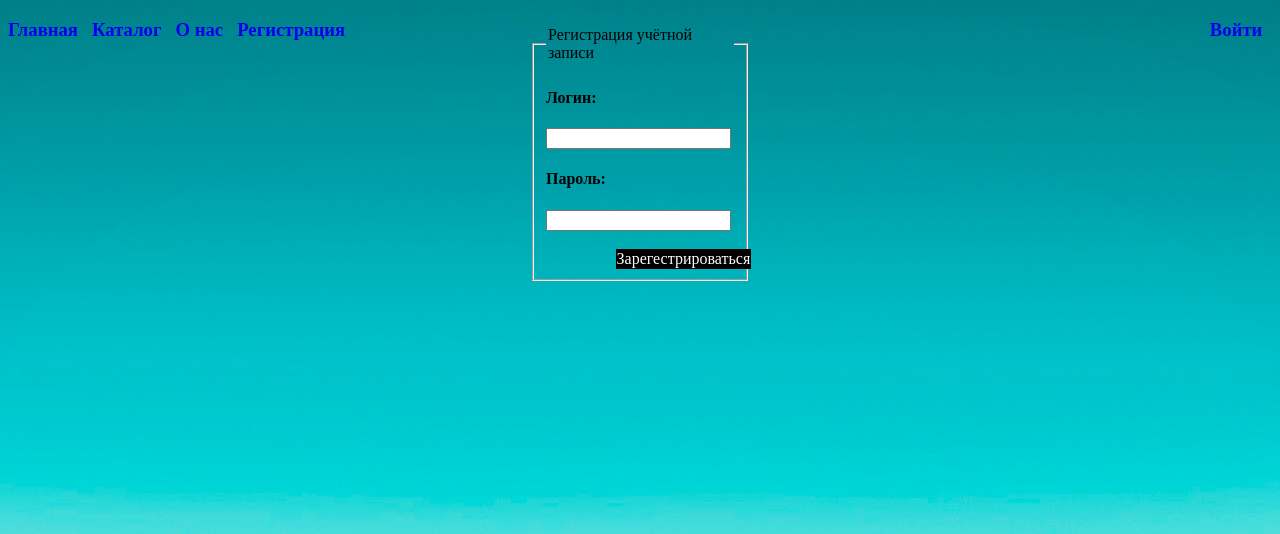
After one commit to razvedcheek/1st, a Flask app: page /regpage.html in a window 1280 px wide. The commit adds this page. Shown: the top 534 px of the page. Run offline with Flask 2, Linux system fonts and the light colour scheme.

Commit message:
add regpage

```diff
--- a/app/app.py
+++ b/app/app.py
@@ -1,7 +1,9 @@
 from flask import Flask
 from flask import render_template
 
+
 app = Flask(__name__)
+
 
 @app.errorhandler(404)
 def page_not_found(_):
@@ -16,6 +18,11 @@ def mainpage():
 @app.route('/mainpage.html')
 def mainpage1():
     return render_template('mainpage.html')
+
+
+@app.route('/regpage.html')
+def regpage():
+    return render_template('regpage.html')
 
 
 @app.route('/catalogpage.html')
--- a/app/templates/base.html
+++ b/app/templates/base.html
@@ -9,7 +9,8 @@
 <h3>
         <a href="/mainpage.html">Главная</a>&ensp;
         <a href="/catalogpage.html">Каталог</a>&ensp;
-         <a href="/infopage.html">О нас</a>
+         <a href="/infopage.html">О нас</a>&ensp;
+        <a href="/regpage.html">Регистрация</a>
         <a href="/loginpage.html" class="login_bt">Войти</a>
 
 </h3>
--- /dev/null
+++ b/app/templates/regpage.html
@@ -0,0 +1,19 @@
+{% extends "base.html" %}
+{% block content %}
+
+<body class="goods">
+
+</body>
+<div>
+    <form action="URL">
+ <fieldset>
+ <legend>Регистрация учётной записи</legend>
+     <h4>Логин:</h4>
+     <input type="Войти">
+     <h4>Пароль:</h4>
+    <input type="Войти">
+     <br><br>
+     <a href="mainpage.html" class="btn">Зарегестрироваться</a>
+ </fieldset>
+</form>
+</div>{% endblock %}
```
